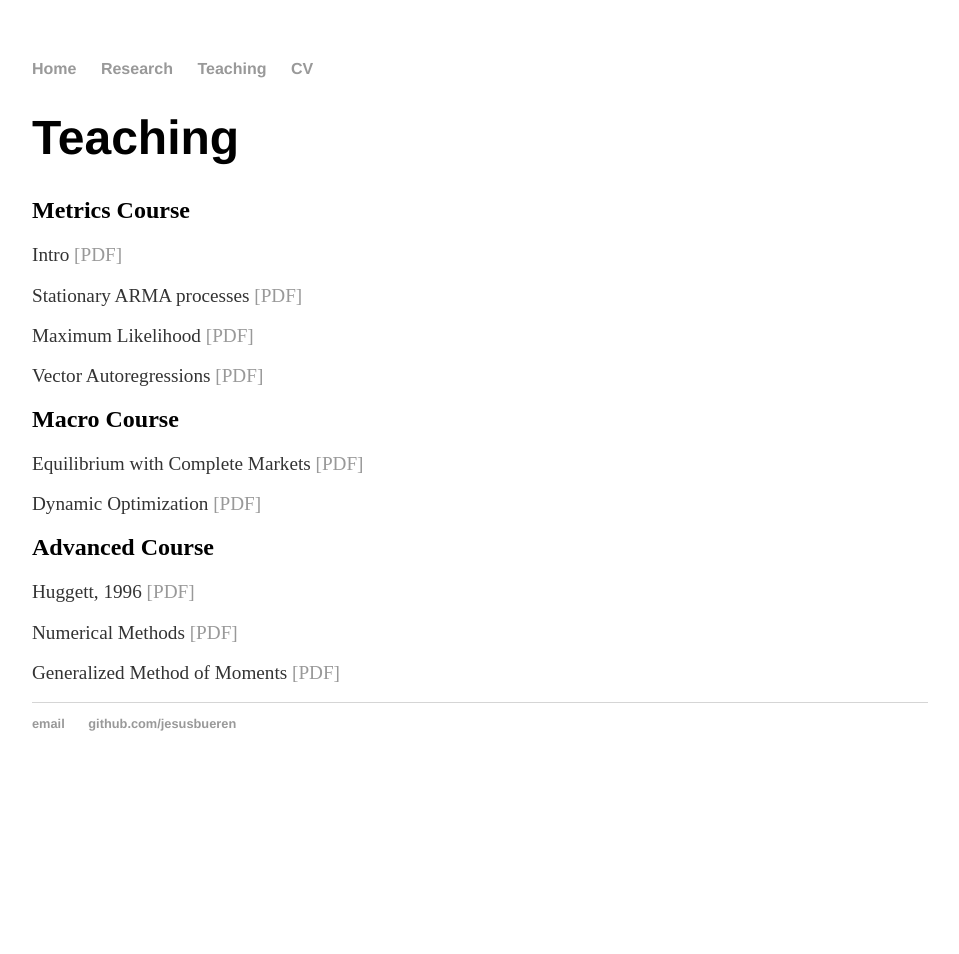
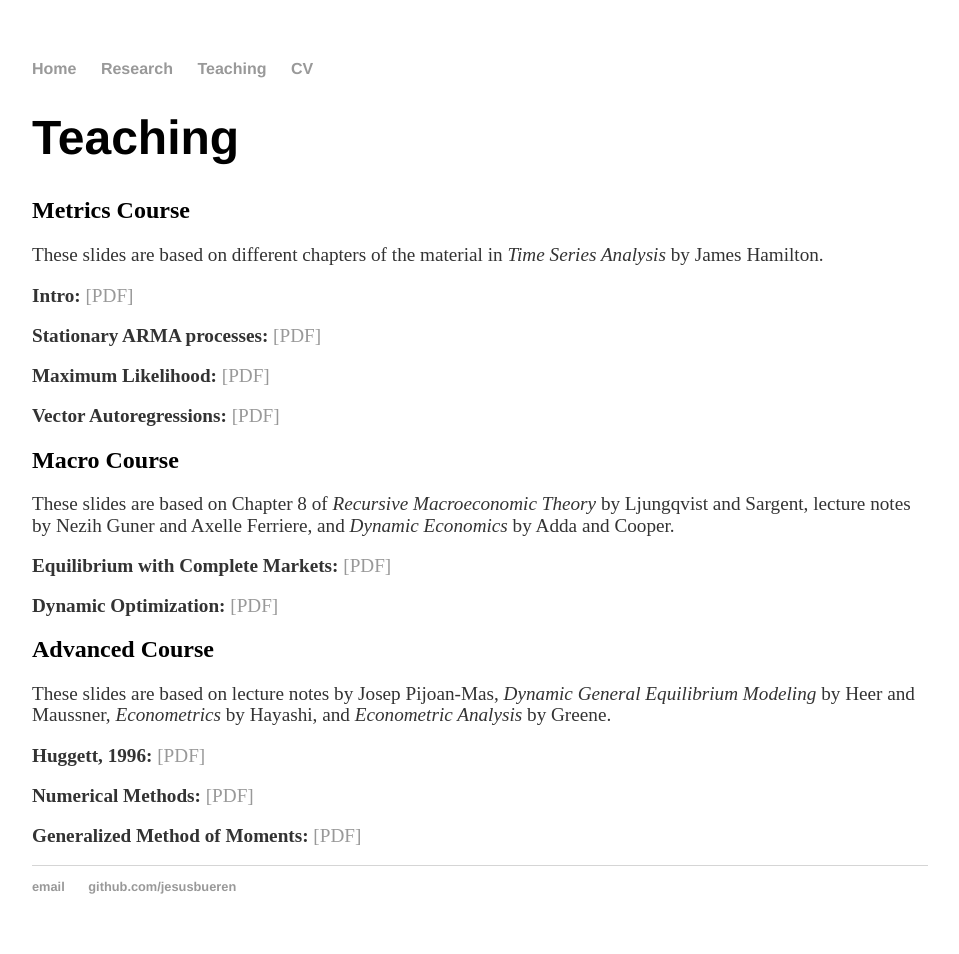
Before and after one commit to jesusbueren/jesusbueren.github.io, a Jekyll site: the page built from teaching/index.html, in a window 1280 px wide. Shown: the whole page, without its empty margins (160-1119 px from the left). Built offline with Jekyll 4.4.1, drawn with Linux system fonts in a browser that asks for light colours; before the commit the page ends 900 px from its top, so only the background shows below that.

Commit message:
Update index.html

```diff
--- a/teaching/index.html
+++ b/teaching/index.html
@@ -2,18 +2,35 @@
 layout: default
 title: Teaching
 ---
-	<h1>{{ page.title }}</h1>
-	<h2>Metrics Course</h2>
-	<p> <bold> Intro </bold>  <a href="Ch1.pdf">[PDF]</a><br></p>
-	<p> <bold> Stationary ARMA processes </bold>  <a href="Ch2.pdf">[PDF]</a><br></p>
-	<p> <bold> Maximum Likelihood </bold>  <a href="Ch3.pdf">[PDF]</a><br></p>
-	<p> <bold> Vector Autoregressions </bold>  <a href="Ch4.pdf">[PDF]</a><br></p>
-
-	<h2>Macro Course</h2>
-	<p> <bold> Equilibrium with Complete Markets </bold>  <a href="Complete_mkts.pdf">[PDF]</a><br></p>
-	<p> <bold> Dynamic Optimization </bold>  <a href="Dynamic_Optimization.pdf">[PDF]</a><br></p>
-
-	<h2>Advanced Course</h2>
-	<p> <bold> Huggett, 1996 </bold>  <a href="lifecycle.pdf">[PDF]</a><br></p>
-	<p> <bold> Numerical Methods </bold>  <a href="numerical_methods.pdf">[PDF]</a><br></p>
-	<p> <bold> Generalized Method of Moments </bold>  <a href="GMM_SMM.pdf">[PDF]</a><br></p>
+    <header>
+        <h1>Teaching</h1>
+    </header>
+    <main>
+        <section>
+            <h2>Metrics Course</h2>
+            <p>These slides are based on different chapters of the material in <em>Time Series Analysis</em> by James Hamilton.</p>
+            <article>
+                <p><strong>Intro:</strong> <a href="Ch1.pdf" alt="Introduction slides">[PDF]</a></p>
+                <p><strong>Stationary ARMA processes:</strong> <a href="Ch2.pdf" alt="Stationary ARMA processes slides">[PDF]</a></p>
+                <p><strong>Maximum Likelihood:</strong> <a href="Ch3.pdf" alt="Maximum Likelihood slides">[PDF]</a></p>
+                <p><strong>Vector Autoregressions:</strong> <a href="Ch4.pdf" alt="Vector Autoregressions slides">[PDF]</a></p>
+            </article>
+        </section>
+        <section>
+            <h2>Macro Course</h2>
+            <p>These slides are based on Chapter 8 of <em>Recursive Macroeconomic Theory</em> by Ljungqvist and Sargent, lecture notes by Nezih Guner and Axelle Ferriere, and <em>Dynamic Economics</em> by Adda and Cooper.</p>
+            <article>
+                <p><strong>Equilibrium with Complete Markets:</strong> <a href="Complete_mkts.pdf" alt="Equilibrium with Complete Markets slides">[PDF]</a></p>
+                <p><strong>Dynamic Optimization:</strong> <a href="Dynamic_Optimization.pdf" alt="Dynamic Optimization slides">[PDF]</a></p>
+            </article>
+        </section>
+        <section>
+            <h2>Advanced Course</h2>
+            <p>These slides are based on lecture notes by Josep Pijoan-Mas, <em>Dynamic General Equilibrium Modeling</em> by Heer and Maussner, <em>Econometrics</em> by Hayashi, and <em>Econometric Analysis</em> by Greene.</p>
+            <article>
+                <p><strong>Huggett, 1996:</strong> <a href="lifecycle.pdf" alt="Huggett 1996 slides">[PDF]</a></p>
+                <p><strong>Numerical Methods:</strong> <a href="numerical_methods.pdf" alt="Numerical Methods slides">[PDF]</a></p>
+                <p><strong>Generalized Method of Moments:</strong> <a href="GMM_SMM.pdf" alt="Generalized Method of Moments slides">[PDF]</a></p>
+            </article>
+        </section>
+    </main>
```
